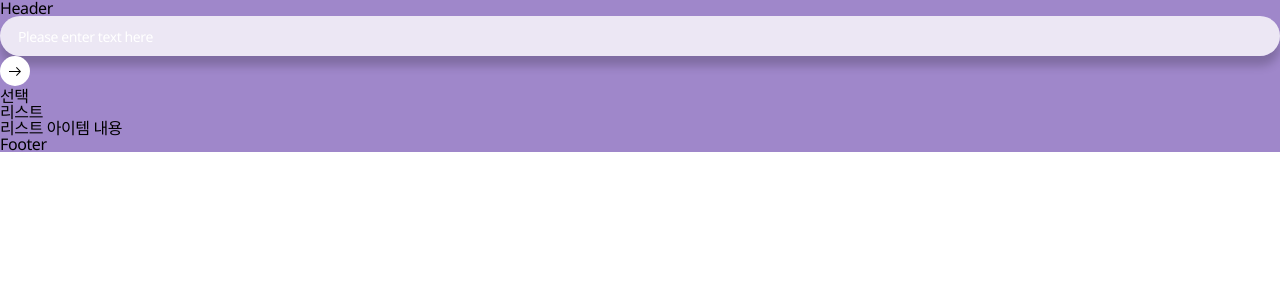
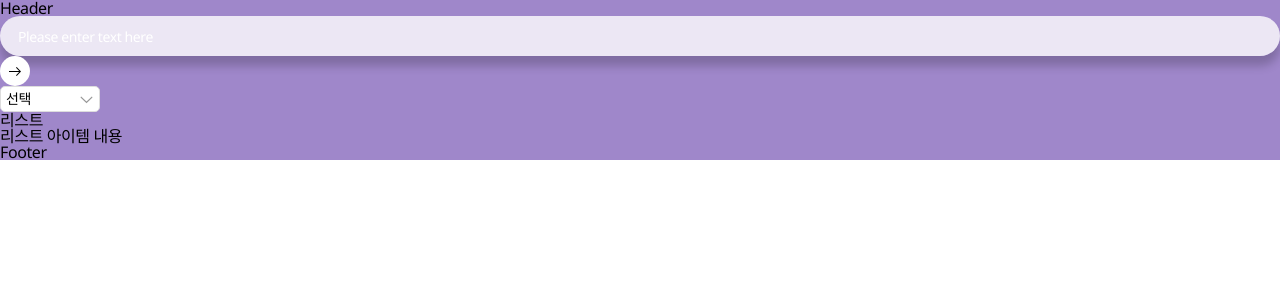
Before and after one commit to kimhyoyeong/Vue-Todolist, a Vue app: page / in a window 1280 px wide. Shown: the top 300 px of the page. Built offline with nearby package versions, Linux system fonts and the light colour scheme.

Commit message:
select update

```diff
--- a/src/components/TodoSelect.vue
+++ b/src/components/TodoSelect.vue
@@ -12,6 +12,14 @@ name: "TodoSelect"
 }
 </script>
 
-<style scoped>
-
+<style lang="scss" scoped>
+select {
+     width:100px;
+     padding:5px;
+     border:1px solid #ddd;
+     background: #fff url('~@/assets/images/icon_arrow.svg') calc(100% - 5px) 5px no-repeat;
+     background-size:15px 15px;
+     border-radius:5px;
+     font-size:14px;
+}
 </style>
```
Also changed, not shown: src/assets/images/icon_arrow.svg (added).
